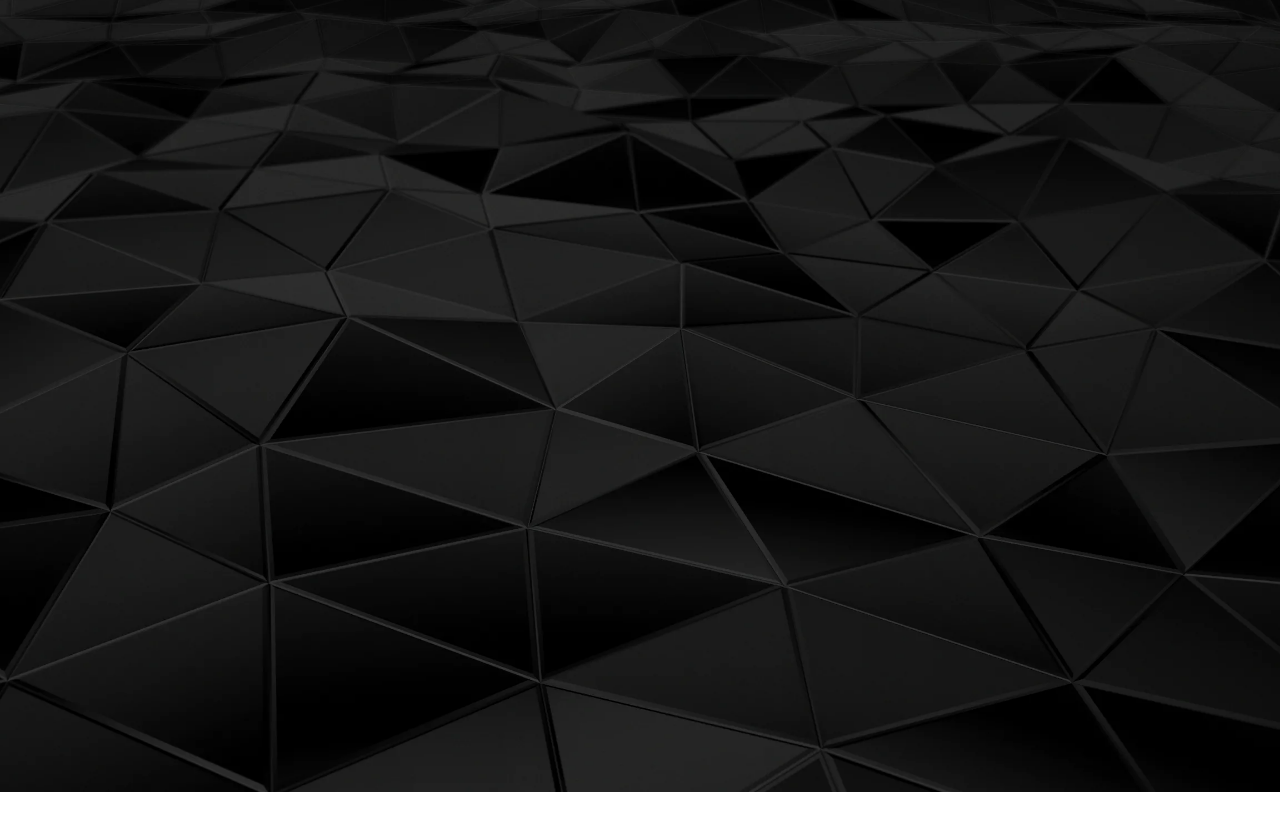
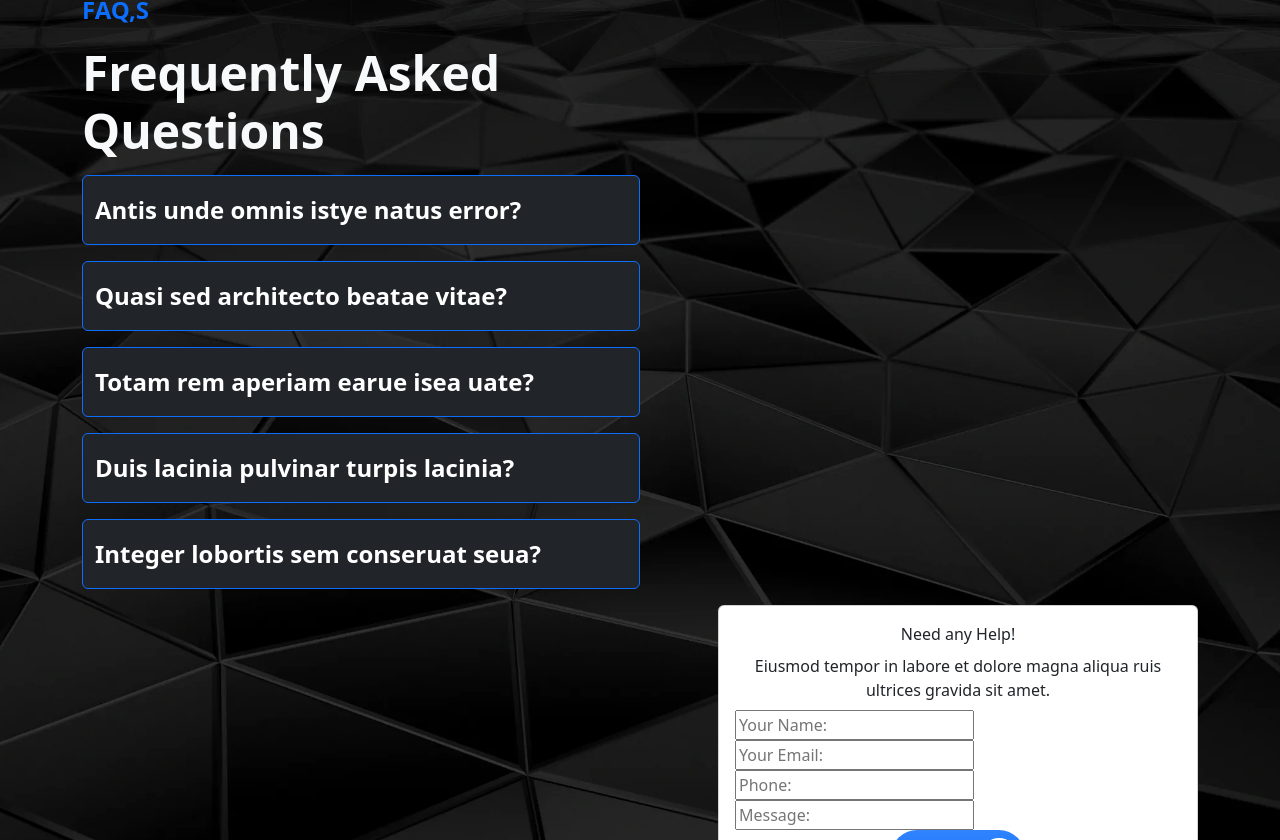
Before and after one commit to tearz1807/Bootstrap-Tema-Code, a plain HTML site: page index.html in a window 1280 px wide. Shown: the part 5317-6157 px from the top of the page. Before the commit the page ends 6109 px from the top, so only its background shows below. Drawn offline with nearby package versions, Linux system fonts and the light colour scheme.

Commit message:
промежуточный коммит т.к не понимаю

```diff
--- a/index.html
+++ b/index.html
@@ -391,6 +391,98 @@
     </div>
 
     <div class="position-relative" style="background-image: url('bg7.png'); background-repeat: no-repeat; background-position: center; background-size: cover; min-height: 100vh; overflow: hidden;">
+        <div class="container">
+            <div class="col-md-6 text-start">
+                <p class="fw-bold fs-4 text-primary">FAQ,S</p>
+                <p class="fw-bold display-5 text-light">Frequently Asked <br> Questions</p>
+            </div>
+            <div class="col-md-6">
+                <p>
+                    <button class="btn btn-primary fw-bold fs-4 text-bg-dark w-100 text-start pt-3 pb-3" type="button" data-bs-toggle="collapse" data-bs-target="#collapseExample" aria-expanded="false" aria-controls="collapseExample">
+                        Antis unde omnis istye natus error?
+                    </button>
+                </p>
+                <div class="collapse" id="collapseExample">
+                    <div class="card card-body fw-semibold">
+                        Labore et dolore magna aliqua quis ipsum suspendis seultrices gravida risus commo ddolore.
+                    </div>
+                </div>
+                <p>
+                    <button class="btn btn-primary fw-bold fs-4 text-bg-dark w-100 text-start pt-3 pb-3" type="button" data-bs-toggle="collapse" data-bs-target="#collapseExample" aria-expanded="false" aria-controls="collapseExample">
+                        Quasi sed architecto beatae vitae?
+                    </button>
+                </p>
+                <div class="collapse" id="collapseExample">
+                    <div class="card card-body fw-semibold">
+                        Labore et dolore magna aliqua quis ipsum suspendis seultrices gravida risus commo ddolore.
+                    </div>
+                </div>
+                <p>
+                    <button class="btn btn-primary fw-bold fs-4 text-bg-dark w-100 text-start pt-3 pb-3" type="button" data-bs-toggle="collapse" data-bs-target="#collapseExample" aria-expanded="false" aria-controls="collapseExample">
+                        Totam rem aperiam earue isea uate?
+                    </button>
+                </p>
+                <div class="collapse" id="collapseExample">
+                    <div class="card card-body fw-semibold">
+                        Labore et dolore magna aliqua quis ipsum suspendis seultrices gravida risus commo ddolore.
+                    </div>
+                </div>
+                <p>
+                    <button class="btn btn-primary fw-bold fs-4 text-bg-dark w-100 text-start pt-3 pb-3" type="button" data-bs-toggle="collapse" data-bs-target="#collapseExample" aria-expanded="false" aria-controls="collapseExample">
+                        Duis lacinia pulvinar turpis lacinia?
+                    </button>
+                </p>
+                <div class="collapse" id="collapseExample">
+                    <div class="card card-body fw-semibold">
+                        Labore et dolore magna aliqua quis ipsum suspendis seultrices gravida risus commo ddolore.
+                    </div>
+                </div>
+                <p>
+                    <button class="btn btn-primary fw-bold fs-4 text-bg-dark w-100 text-start pt-3 pb-3" type="button" data-bs-toggle="collapse" data-bs-target="#collapseExample" aria-expanded="false" aria-controls="collapseExample">
+                        Integer lobortis sem conseruat seua?
+                    </button>
+                </p>
+                <div class="collapse" id="collapseExample">
+                    <div class="card card-body fw-semibold">
+                        Labore et dolore magna aliqua quis ipsum suspendis seultrices gravida risus commo ddolore.
+                    </div>
+                </div>
+            </div>
+        </div>
+        <div class="container d-flex justify-content-end align-items-center">
+            <div class="row">
+                <div class="col-md-6">
+                    <div class="card" style="width: 30rem;">
+                        <div class="card-body">
+                            <p class="card-title text-center">Need any Help!</p>
+                            <p class="card-title text-center">Eiusmod tempor in labore et dolore magna aliqua ruis <br> ultrices gravida sit amet.</p>
+                            <div class="input-box">
+                                <div class="col">
+                                    <input type="text" name="name" placeholder="Your Name:">
+                                </div>
+                                <div class="col">
+                                    <input type="email" name="emai" placeholder="Your Email:">
+                                </div>
+                                <div class="col">
+                                    <input type="tel" name="tel" placeholder="Phone:">
+                                </div>
+                                <div class="col">
+                                    <input type="text" name="text" placeholder="Message:">
+                                </div>
+                            </div>
+                            <div class="d-flex flex-row justify-content-center">
+                                <a class="text-decoration-none text-light fs-5 fw-bold bg-primary bg-gradient rounded-pill p-2 d-flex align-items-center" href="#">
+                                    View All
+                                    <span class="bg-white rounded-circle d-flex justify-content-center align-items-center ms-1 bg-light" style="width: 36px; height: 36px;">
+                                        <img src="arrow-right.svg" alt="Logo" width="20" height="20">
+                                    </span>
+                                </a>
+                            </div>
+                        </div>
+                    </div>
+                </div>
+            </div>
+        </div>
 
     </div>
 
```
